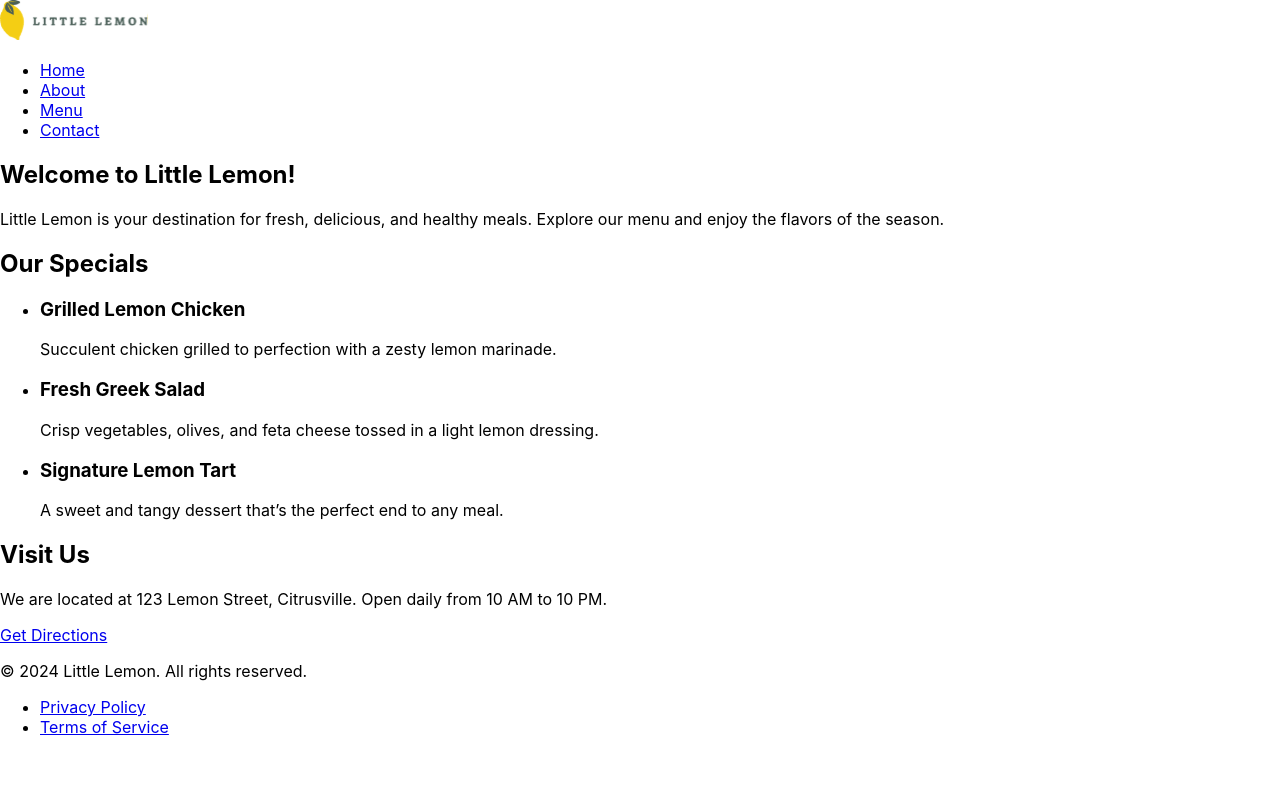
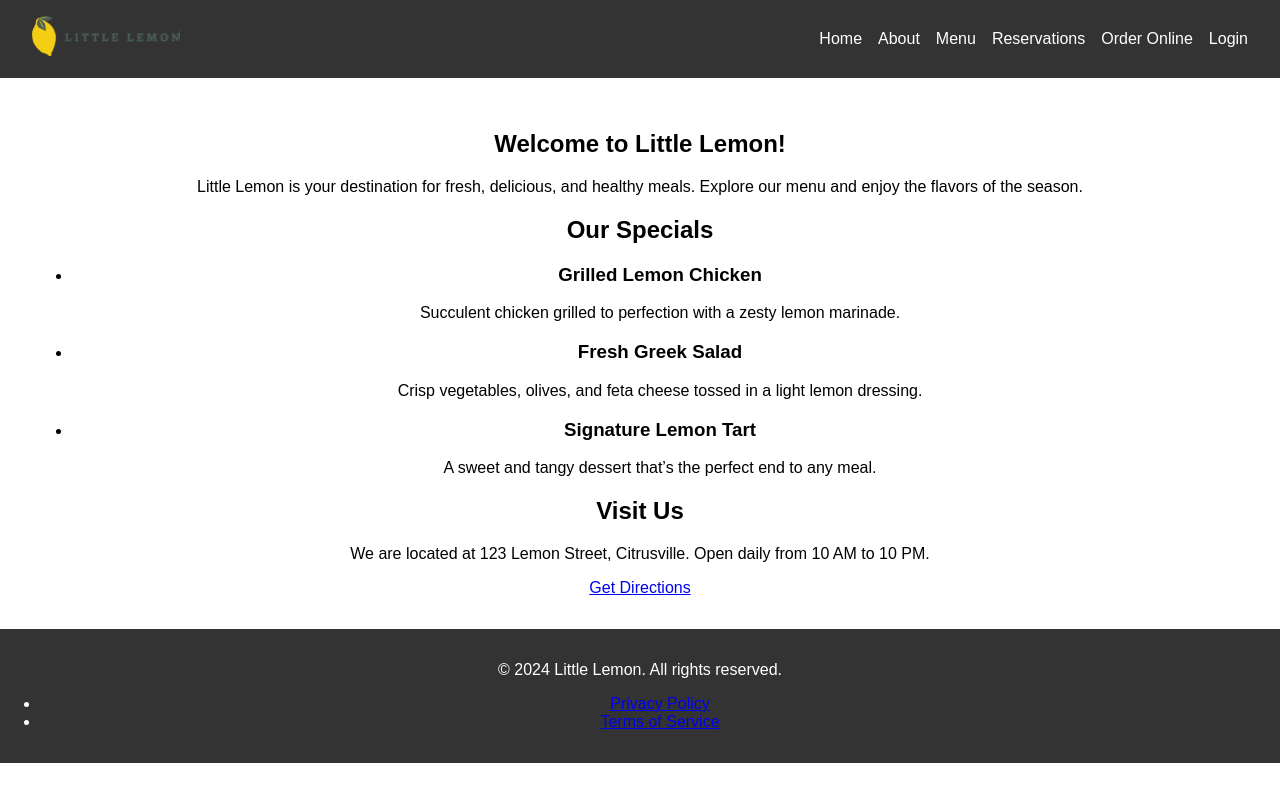
Before and after one commit to m-didenko/table-booking, a React (Create React App) app: page / in a window 1280 px wide. Built offline with nearby package versions, Linux system fonts and the light colour scheme.

Commit message:
responsive styles and burger menu

```diff
--- a/package.json
+++ b/package.json
@@ -8,6 +8,7 @@
     "@testing-library/user-event": "^13.5.0",
     "react": "^18.3.1",
     "react-dom": "^18.3.1",
+    "react-icons": "^5.4.0",
     "react-scripts": "5.0.1",
     "web-vitals": "^2.1.4"
   },
--- a/src/App.css
+++ b/src/App.css
@@ -1,38 +1,16 @@
-.App {
+body {
+  margin: 0;
+  font-family: Arial, sans-serif;
+}
+
+main {
+  padding: 2rem;
   text-align: center;
 }
 
-.App-logo {
-  height: 40vmin;
-  pointer-events: none;
+footer {
+  background-color: #333;
+  color: white;
+  text-align: center;
+  padding: 1rem 0;
 }
-
-@media (prefers-reduced-motion: no-preference) {
-  .App-logo {
-    animation: App-logo-spin infinite 20s linear;
-  }
-}
-
-.App-header {
-  background-color: #282c34;
-  min-height: 100vh;
-  display: flex;
-  flex-direction: column;
-  align-items: center;
-  justify-content: center;
-  font-size: calc(10px + 2vmin);
-  color: white;
-}
-
-.App-link {
-  color: #61dafb;
-}
-
-@keyframes App-logo-spin {
-  from {
-    transform: rotate(0deg);
-  }
-  to {
-    transform: rotate(360deg);
-  }
-}
--- a/src/App.js
+++ b/src/App.js
@@ -1,6 +1,5 @@
 import './App.css';
 import Header from './Header';
-import Nav from './Nav';
 import Main from './Main';
 import Footer from './Footer';
 
@@ -8,7 +7,6 @@ function App() {
     return (
         <>
             <Header />
-            <Nav />
             <Main />
             <Footer />
         </>
--- /dev/null
+++ b/src/Header.css
@@ -0,0 +1,69 @@
+.header {
+    display: flex;
+    justify-content: space-between;
+    align-items: center;
+    padding: 1rem 2rem;
+    background-color: #333;
+    color: white;
+}
+
+.logo {
+    font-size: 1.5rem;
+    font-weight: bold;
+}
+
+.nav {
+    display: flex;
+    gap: 1rem;
+}
+
+.nav ul {
+    list-style: none;
+    display: flex;
+    gap: 1rem;
+    margin: 0;
+    padding: 0;
+}
+
+.nav ul li a {
+    color: white;
+    text-decoration: none;
+}
+
+.burger {
+    display: none;
+    background: none;
+    border: none;
+    color: white;
+    font-size: 1.5rem;
+    cursor: pointer;
+}
+
+@media (max-width: 768px) {
+    .nav {
+        position: absolute;
+        top: 0;
+        left: 0;
+        height: 100%;
+        width: 60%;
+        background-color: #333;
+        flex-direction: column;
+        align-items: start;
+        padding: 2rem;
+        transform: translateX(-100%);
+        transition: transform 0.3s ease-in-out;
+    }
+
+    .nav.open {
+        transform: translateX(0);
+    }
+
+    .nav ul {
+        flex-direction: column;
+        gap: 1rem;
+    }
+
+    .burger {
+        display: block;
+    }
+}
--- a/src/Header.js
+++ b/src/Header.js
@@ -1,10 +1,36 @@
 import logo from './assets/logo.svg';
 
+import React, { useState } from 'react';
+import { FaBars, FaTimes } from 'react-icons/fa';
+import './Header.css';
+
 function Header() {
+    const [isMenuOpen, setIsMenuOpen] = useState(false);
+
+    const toggleMenu = () => {
+        setIsMenuOpen(!isMenuOpen);
+    };
+
     return (
-        <header>
-            <img src={logo} alt="Little Lemon Logo" />
+        <header className="header">
+            <div className="logo">
+                <img src={logo} alt="Little Lemon Logo" />
+            </div>
+            <nav className={`nav ${isMenuOpen ? 'open' : ''}`}>
+                <ul>
+                    <li><a href="#home">Home</a></li>
+                    <li><a href="#about">About</a></li>
+                    <li><a href="#menu">Menu</a></li>
+                    <li><a href="#reservations">Reservations</a></li>
+                    <li><a href="#order-online">Order Online</a></li>
+                    <li><a href="#login">Login</a></li>
+                </ul>
+            </nav>
+            <button className="burger" onClick={toggleMenu}>
+                {isMenuOpen ? <FaTimes /> : <FaBars />}
+            </button>
         </header>
     );
 }
+
 export default Header;
--- a/src/Nav.js
+++ /dev/null
@@ -1,13 +0,0 @@
-function Nav() {
-    return (
-        <nav>
-            <ul>
-                <li><a href="/home">Home</a></li>
-                <li><a href="/about">About</a></li>
-                <li><a href="/menu">Menu</a></li>
-                <li><a href="/contact">Contact</a></li>
-            </ul>
-        </nav>
-    );
-}
-export default Nav;
```
Also changed, not shown: 1 other file (tests, documents, lock files or other folders).
